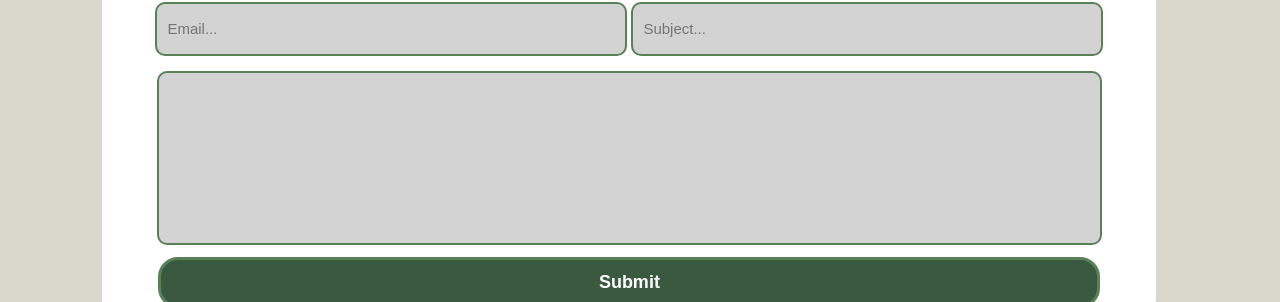
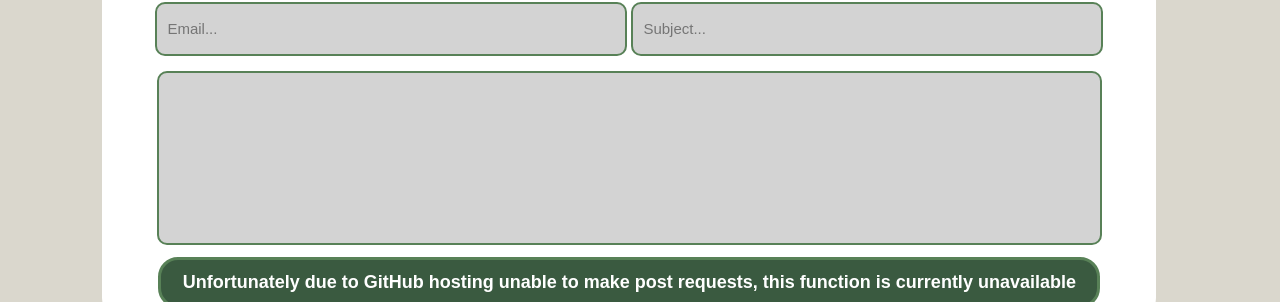
Before and after one commit to SmallBakerBoy/SmallBakerBoy.github.io, a website: page contact.html in a window 1280 px wide. Shown: the part 233-535 px from the top of the page. Drawn offline with Linux system fonts and the light colour scheme.

Commit message:
Update contact.html
Email feature disabled

```diff
--- a/contact.html
+++ b/contact.html
@@ -23,7 +23,7 @@
         <h1>Get in touch</h1>
         <table><tr><td><input placeholder="Email..." class="short" id="returnemail"></td> <td><input placeholder="Subject..." class="short" id="subject"></td></tr></table>
         <textarea rows='10' prompt="Message..." class="long" id='content'></textarea>
-        <button class="submitbutton" id='sendemail' onclick="email()">Submit</button>
+        <button class="submitbutton" id='sendemail' onclick="email()">Unfortunately due to GitHub hosting unable to make post requests, this function is currently unavailable</button>
         </div>
     <div class='card' style="position: relative; top: 3vw;">
     <h1 style="position: relative;  top: 10vw;">Or message us on:</h1>
```
